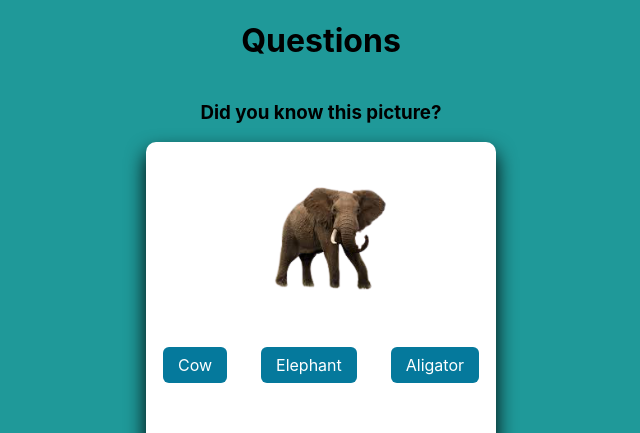
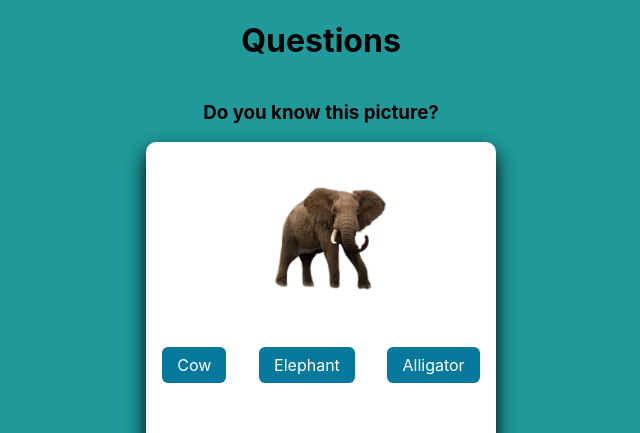
Before and after one commit to kumarabhishek404/quiz_app, a Next.js app: page /questions in a window 1280 px wide. Shown: the top 433 px of the page, without its empty margins (319-959 px from the left). Built offline with nearby package versions, Linux system fonts and the light colour scheme.

Commit message:
Spelling mistake is fixed

```diff
--- a/pages/questions.js
+++ b/pages/questions.js
@@ -31,7 +31,7 @@ const questionsList = [
   },
   {
     image: ELEPHANT,
-    options: ["Cow", "Elephant", "Aligator"],
+    options: ["Cow", "Elephant", "Alligator"],
     answer: 'Elephant'
   },
   {
@@ -46,8 +46,8 @@ const questionsList = [
   },
   {
     image: PANTHER,
-    options: ["Cat", "Panther", "Dog"],
-    answer: 'Panther'
+    options: ["Cat", "Panthera", "Dog"],
+    answer: 'Panthera'
   },
   {
     image: BAT,
@@ -66,7 +66,7 @@ const questionsList = [
   },
   {
     image: BUTTERFLY,
-    options: ["Lizard", "Ziraff", "Butterfly"],
+    options: ["Lizard", "Giraffe", "Butterfly"],
     answer: 'Butterfly'
   },
   {
@@ -140,7 +140,7 @@ const Question = () => {
         attemptQuestion < 5
           ? <>
             <h1>Questions</h1>
-            <h3>Did you know this picture?</h3>
+            <h3>Do you know this picture?</h3>
             <div className={styles.questionBox}>
               <h3>{currQuestion.question}</h3>
               <figure className={styles.figureBox}>
```
